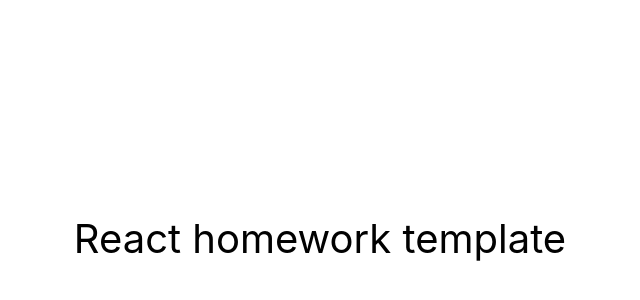
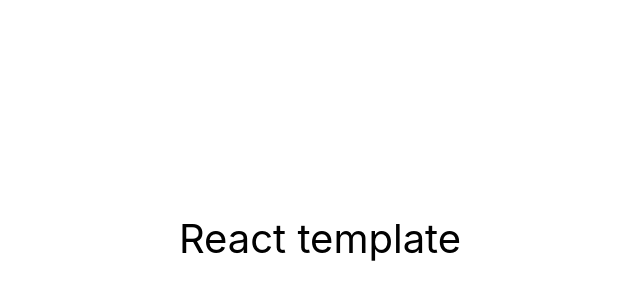
Before and after one commit to Vlasvin/rent-campers, a React (Create React App) app: page / in a window 1280 px wide. Shown: the part 162-462 px from the top of the page, without its empty margins (320-960 px from the left). Built offline with nearby package versions, Linux system fonts and the light colour scheme.

Commit message:
fix main page

```diff
--- a/src/components/App.jsx
+++ b/src/components/App.jsx
@@ -2,15 +2,15 @@ export const App = () => {
   return (
     <div
       style={{
-        height: '100vh',
-        display: 'flex',
-        justifyContent: 'center',
-        alignItems: 'center',
+        height: "100vh",
+        display: "flex",
+        justifyContent: "center",
+        alignItems: "center",
         fontSize: 40,
-        color: '#010101'
+        color: "#010101",
       }}
     >
-      React homework template
+      React template
     </div>
   );
 };
```
